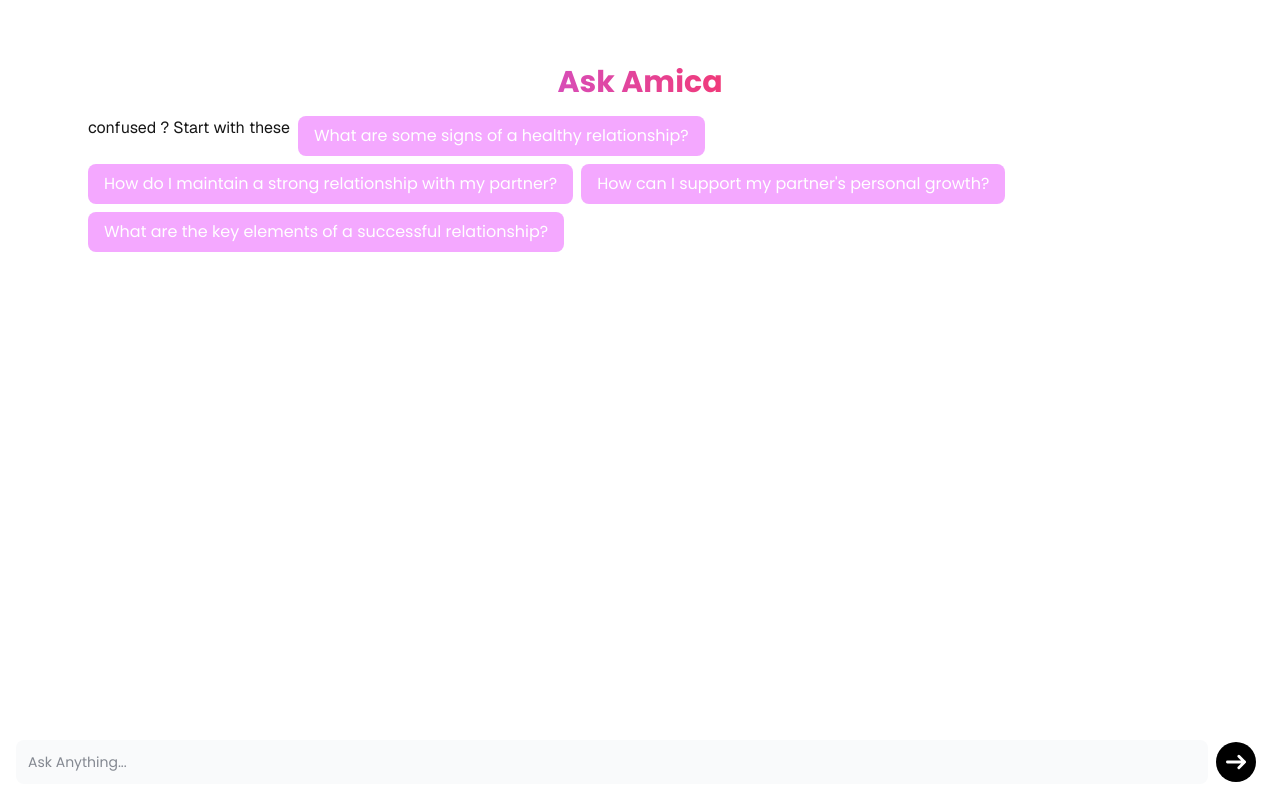
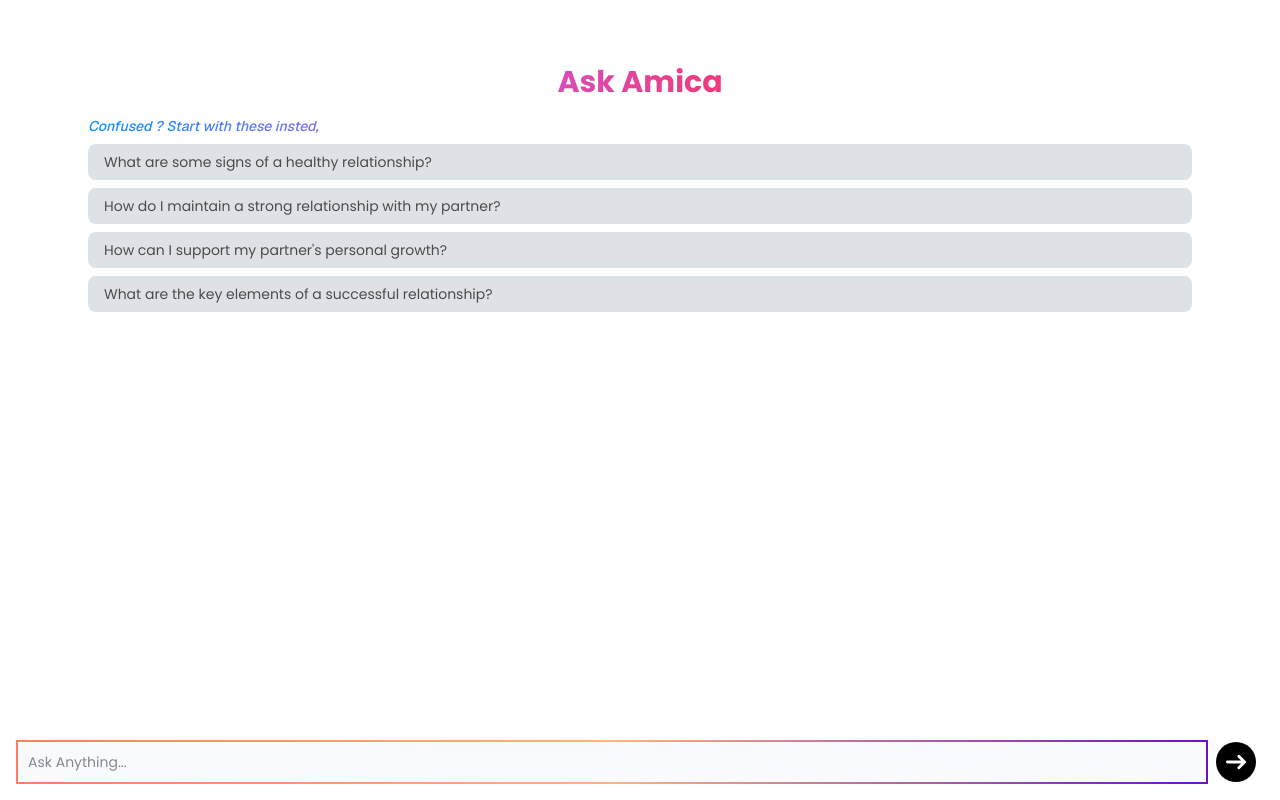
Before and after one commit to AkshayGulhane46/isthereabetterway, a Next.js app: page / in a window 1280 px wide. Built offline with nearby package versions, Linux system fonts and the light colour scheme.

Commit message:
commit0304231

```diff
--- a/src/app/page.tsx
+++ b/src/app/page.tsx
@@ -20,7 +20,16 @@ export default function Home() {
     return allowedKeywords.some(keyword => lowercasedInput.includes(keyword));
   };
 
+  const handleSuggestionClick = (suggestion: string) => {
+    setPrompt(suggestion); // Set the prompt to the suggestion
+    generateAnswer(); // Automatically generate the answer based on the suggestion
+    setTimeout(generateAnswer, 0);
+  };
+
   const generateAnswer = async (): Promise<void> => {
+    if(!prompt.trim()){
+      return;
+    }
     if (!isValidPrompt(prompt)) {
       setChat([...chat, { prompt, answer: "Hey I am here for help with your relationships 😄" }]);
       setPrompt(""); // Reset prompt
@@ -62,7 +71,7 @@ export default function Home() {
           clearInterval(typingInterval); // Stop typing when message is fully typed
           setLoading(false);
         }
-      }, 1000);
+      }, 100);
     } catch (error) {
       console.error("API Error:", error);
       setChat([...chat, { prompt, answer: "Failed to fetch response." }]);
@@ -103,6 +112,7 @@ export default function Home() {
             background: "linear-gradient(to right, #0894FF, #C959DD, #FF2E54, #FF9004)",
             WebkitBackgroundClip: "text",
             color: "transparent",
+            fontFamily:"poppins"
           }}
         >
           Ask Amica
@@ -110,13 +120,20 @@ export default function Home() {
 
         {/* Show suggested prompts if chat is empty */}
         {chat.length === 0 && (
-          <div className="flex flex-wrap gap-2 mb-4">
-            <div><h2>confused ? Start with these </h2></div>
+          <div className="flex flex-col flex-wrap gap-2 mb-4 text-sm">
+            <div><h2   style={{
+            background: "linear-gradient(to right, #0894FF, #C959DD, #0894FF, #FF9004)",
+            WebkitBackgroundClip: "text",
+            color: "transparent",
+            fontWeight:500,
+            fontStyle:"italic"
+          }}>Confused ? Start with these insted, </h2></div>
             {suggestions.map((suggestion, index) => (
               <button
                 key={index}
-                className="px-4 py-2 rounded-lg bg-fuchsia-300  text-white text-left"
-                onClick={() => setPrompt(suggestion)}
+                className="px-4 py-2 rounded-lg bg-gray-300 opacity-70 text-black text-left text-sm"
+                //onClick={() => setPrompt(suggestion)}
+                onClick={()=>handleSuggestionClick(suggestion)}
               >
                 {suggestion}
               </button>
@@ -132,12 +149,25 @@ export default function Home() {
           {chat.map((item, index) => (
             <div key={index} className="mb-4">
               <div className="text-right">
-                <p className="text-black-600 font-normal bg-rose-300 dark:bg-rose-700 p-2 rounded-lg inline-block max-w-[75%]">
+                <p className="text-black-600 text-sm font-normal bg-rose-300 dark:text-black  p-2 rounded-lg inline-block max-w-[75%]"
+
+                style={{
+                background: "linear-gradient(to right, #0894FF, #C959DD, #0894FF, #FF9004)",
+                WebkitBackgroundClip: "text",
+                color: "transparent",
+                border:"1px dashed oklch(0.81 0.117 11.638)"
+                 }}>
                   {item.prompt}
                 </p>
               </div>
               <div className="text-left mt-2">
-                <p className="text-gray-700 font-medium bg-fuchsia-300 dark:bg-fuchsia-700 dark:text-white p-2 rounded-lg inline-block max-w-[75%]">
+                <p className="text-gray-700 text-sm font-medium bg-fuchsia-300  dark:text-black p-2 rounded-lg inline-block max-w-[75%]"
+                 style={{
+                  WebkitBackgroundClip: "text",
+                  color: "#C959DD",
+                  border:"1px solid oklch(0.833 0.145 321.434)"
+
+                   }}>
                   {item.answer || " "}
                 </p>
               </div>
@@ -147,13 +177,17 @@ export default function Home() {
 
         {/* Input section */}
         <div className="flex items-center space-x-2 w-full p-4 bg-white dark:bg-gray-800 fixed bottom-0 left-0">
-          <input
+        <input
             type="text"
-            className="border-2 border-transparent bg-gray-50 text-gray-900 text-sm rounded-lg focus:ring-blue-500 focus:border-blue-500 block w-full p-2.5"
+            className="border-2 border-transparent bg-gray-50 text-gray-900 text-sm rounded-lg focus:ring-blue-500 focus:border-blue-500 block w-full p-2.5
+            bg-clip-padding focus:outline-none focus:border-2 focus:border-transparent"
             placeholder="Ask Anything..."
             value={prompt}
-            onChange={(e) => setPrompt(e.target.value)}
+            onChange={(e: React.ChangeEvent<HTMLInputElement>) => setPrompt(e.target.value)}
             required
+            style={{
+              borderImage: "linear-gradient(to right, #ff7e5f, #feb47b, #6a11cb) 1",
+            }}
           />
           <button
             type="button"
```
